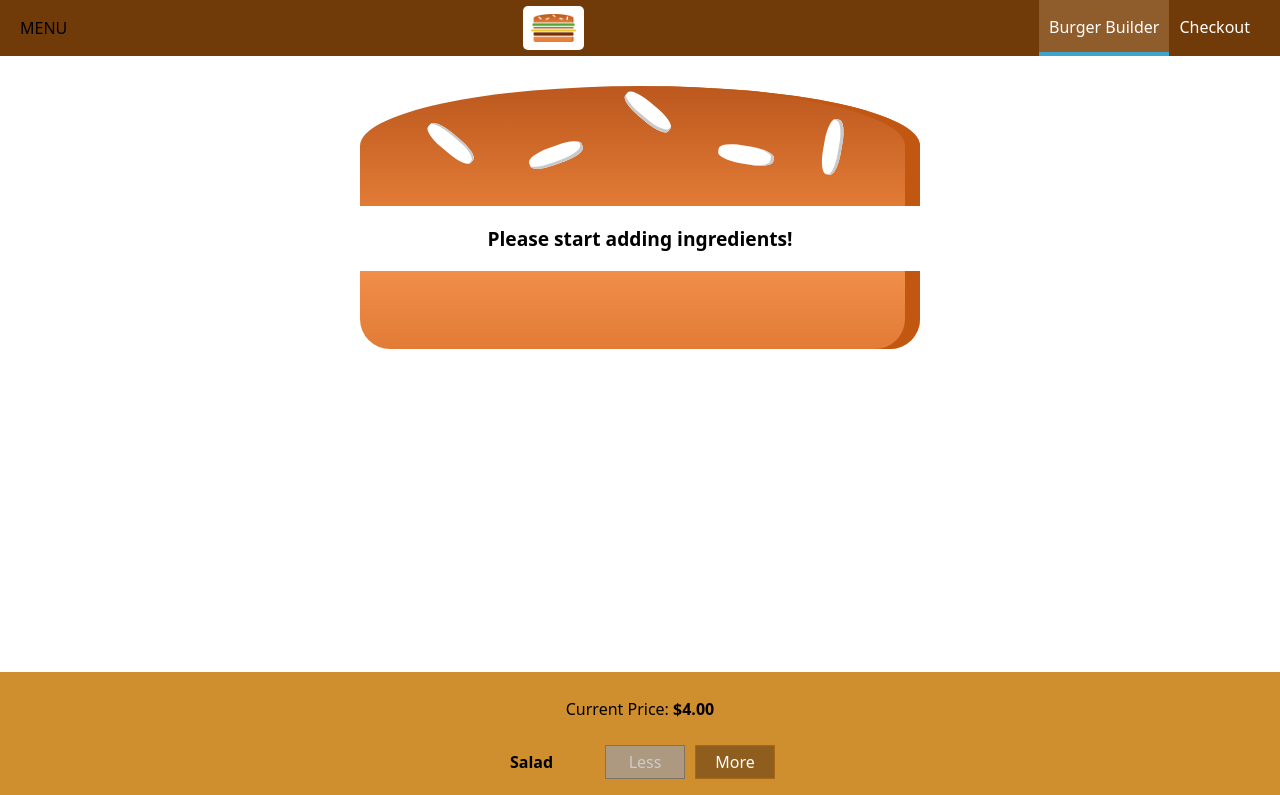
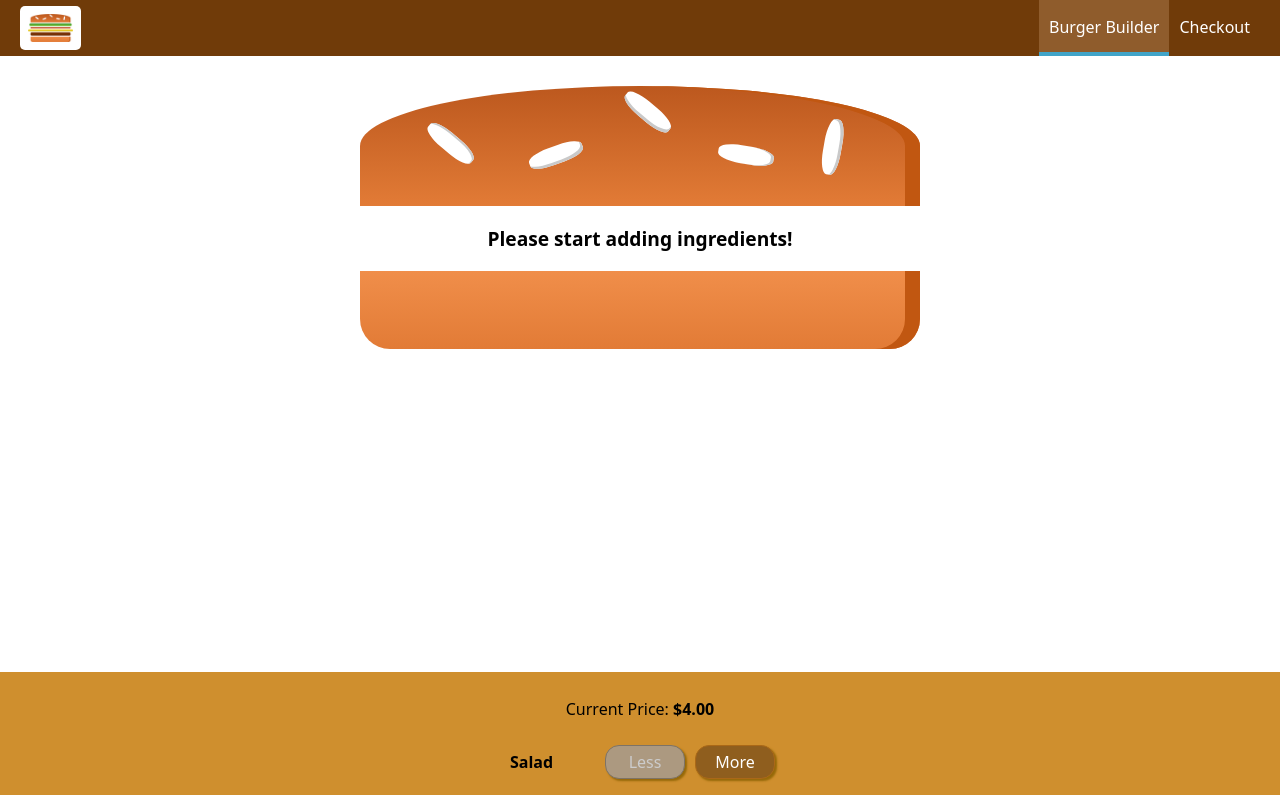
Before and after one commit to oddguan/Burger-Builder-React, a React (Create React App) app: page / in a window 1280 px wide. Shown: the top 795 px of the page. Built offline with nearby package versions, Linux system fonts and the light colour scheme.

Commit message:
menu button implemented

```diff
--- a/src/components/Layout/Layout.js
+++ b/src/components/Layout/Layout.js
@@ -1,17 +1,37 @@
-import React from 'react'
+import React, { Component } from 'react';
 
 import classes from './Layout.module.css';
 import Toolbar from '../UI/Navigation/Toolbar/Toolbar';
 import SideDrawer from '../UI/Navigation/SideDrawer/SideDrawer';
 
-const layout = (props) => (
-  <>
-    <Toolbar />
-    <SideDrawer />
-    <main className={classes.Content}>
-      {props.children}
-    </main>
-  </>
-);
+class Layout extends Component {
+  state = {
+    showSidedrawer: false
+  };
 
-export default layout;
+  sideDrawerCloseHandler = () => {
+    this.setState({showSidedrawer: false});
+  };
+
+  sideDrawerOpenHandler = () => {
+    this.setState({showSidedrawer: true});
+  };
+
+  render() {
+    return (
+      <>
+        <Toolbar
+        open={this.state.showSidedrawer}
+        opened={this.sideDrawerOpenHandler} />
+        <SideDrawer
+        open={this.state.showSidedrawer}
+        closed={this.sideDrawerCloseHandler} />
+        <main className={classes.Content}>
+          {this.props.children}
+        </main>
+    </>
+    )
+  }
+}
+
+export default Layout;
--- a/src/components/UI/Navigation/SideDrawer/SideDrawer.js
+++ b/src/components/UI/Navigation/SideDrawer/SideDrawer.js
@@ -3,10 +3,17 @@ import React from 'react';
 import Logo from '../../../Logo/Logo';
 import NavigationItems from '../NavigationItems/NavigationItems';
 import classes from './SideDrawer.module.css';
+import Backdrop from '../../Backdrop/Backdrop';
 
 const sideDrawer = props => {
+  let attachedClasses = [classes.SideDrawer, classes.Close];
+  if (props.open) {
+    attachedClasses = [classes.SideDrawer, classes.Open];
+  }
   return (
-    <div className={classes.SideDrawer}>
+    <>
+      <Backdrop show={props.open} clicked={props.closed}/>
+      <div className={attachedClasses.join(' ')}>
       <div className={classes.Logo}>
         <Logo />
       </div>
@@ -14,6 +21,7 @@ const sideDrawer = props => {
           <NavigationItems />
         </nav>
       </div>
+    </>
   );
 };
 
--- a/src/components/UI/Navigation/Toolbar/Toolbar.js
+++ b/src/components/UI/Navigation/Toolbar/Toolbar.js
@@ -7,7 +7,7 @@ import NavigationItems from '../NavigationItems/NavigationItems';
 const toolbar = props => {
   return (
     <header className={classes.Toolbar}>
-      <div>MENU</div>
+      <button className={classes.MobileOnly} onClick={props.opened}>Menu</button>
       <div className={classes.Logo}><Logo /></div>
       <nav className={classes.DesktopOnly}>
         <NavigationItems />
--- a/src/components/UI/Navigation/Toolbar/Toolbar.module.css
+++ b/src/components/UI/Navigation/Toolbar/Toolbar.module.css
@@ -1,3 +1,11 @@
+button {
+    border-radius: 14px;
+    height: 70%;
+    background-color: #DAD735;
+    box-shadow: 2px 2px 2px #966909;
+    color: #966909;
+}
+
 .Toolbar {
     height: 56px;
     width: 100%;
@@ -27,3 +35,9 @@
         display: none;
     }
 }
+
+@media (min-width: 500px) {
+    .MobileOnly {
+        display: none;
+    }
+}
```
Lines whose indentation alone changed are shown as unchanged.
